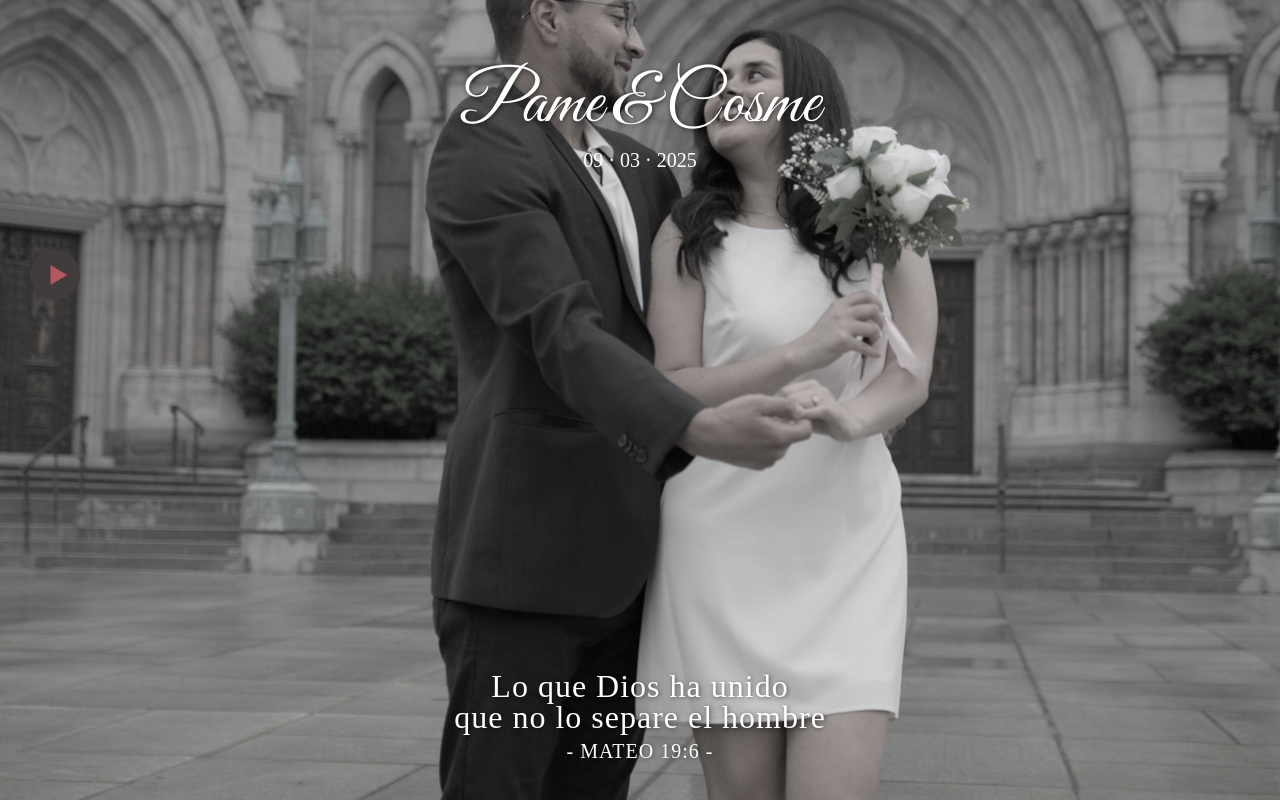
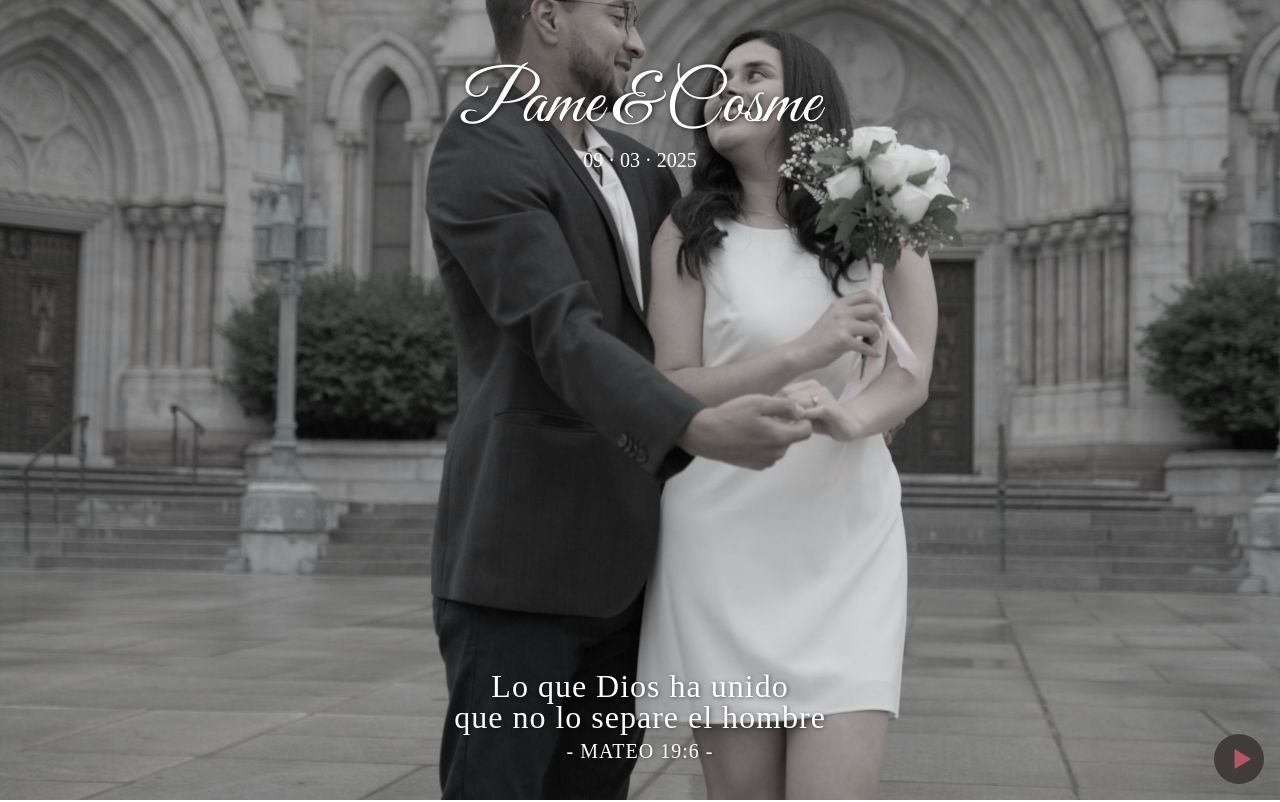
Before and after one commit to Pamefer/bodapamcos, a React (Create React App) app: page / in a window 1280 px wide. Shown: the top 802 px of the page. Built offline with nearby package versions, Linux system fonts and the light colour scheme; a web font is replaced by a local one.

Commit message:
add carousel

```diff
--- a/src/App.css
+++ b/src/App.css
@@ -5,14 +5,17 @@
 
 .audio-controls {
   height: 50px;
-  left: 30px;
+  bottom: 1rem;
+  right: 1rem;
   position: absolute;
-  top: 250px;
   width: 50px;
   background: #413b3b;
   border-radius: 50%;
   display: flex;
   align-items: center;
+  position: fixed;
+  cursor: pointer;
+  z-index: 999;
 }
 
 .buttonMusic {
```
